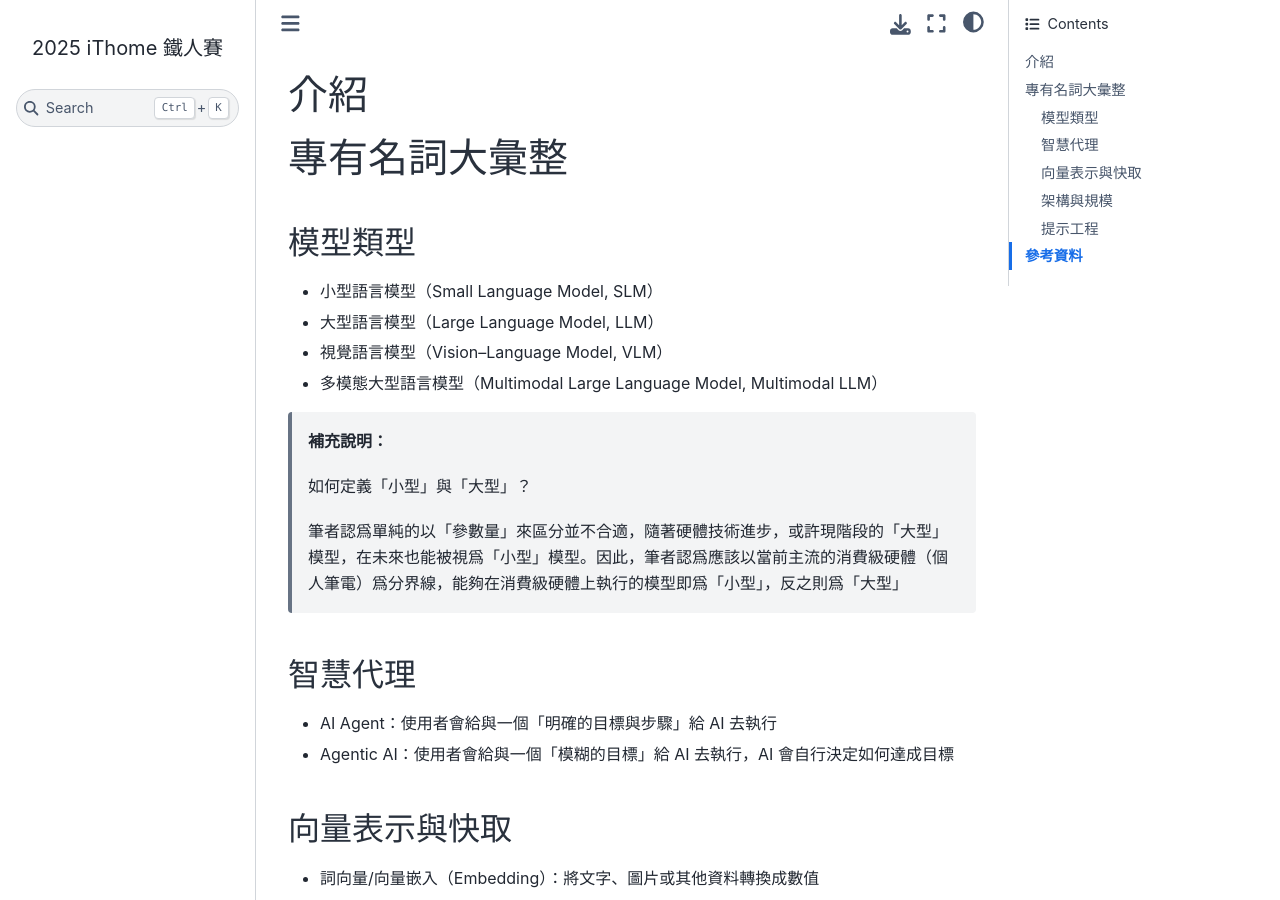
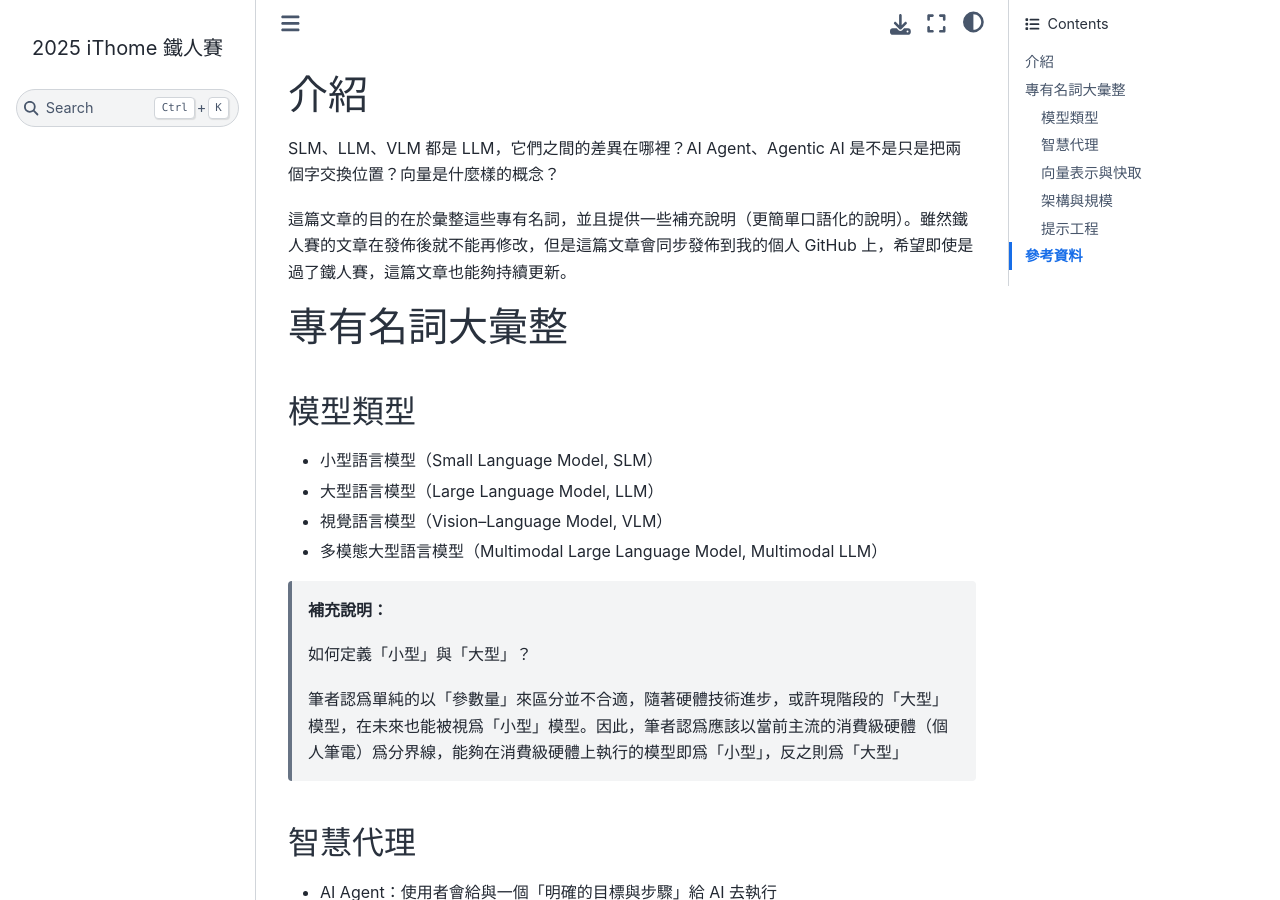
Before and after one commit to hsiangjenli/2025-it-help-ironman, a Sphinx documentation site: the page built from source/challenges/day-02.md, in a window 1280 px wide and 900 px high. Built offline with Sphinx 7.4.7 and the Sphinx Book theme 1.1.4, drawn with Linux system fonts in a browser that asks for light colours; pages that are not in the unit, such as notebooks, are missing from menus.

Commit message:
feat: enhance day-02.md introduction with clarifying questions and purpose

```diff
--- a/source/challenges/day-02.md
+++ b/source/challenges/day-02.md
@@ -1,4 +1,8 @@
 # 介紹
+
+SLM、LLM、VLM 都是 LLM，它們之間的差異在哪裡？AI Agent、Agentic AI 是不是只是把兩個字交換位置？向量是什麼樣的概念？
+
+這篇文章的目的在於彙整這些專有名詞，並且提供一些補充說明（更簡單口語化的說明）。雖然鐵人賽的文章在發佈後就不能再修改，但是這篇文章會同步發佈到我的個人 GitHub 上，希望即使是過了鐵人賽，這篇文章也能夠持續更新。
 
 # 專有名詞大彙整
 
```
